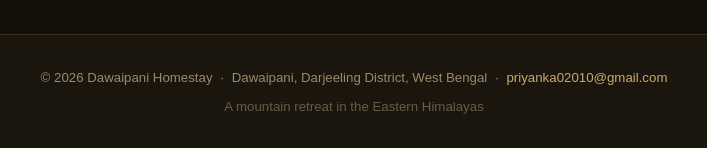
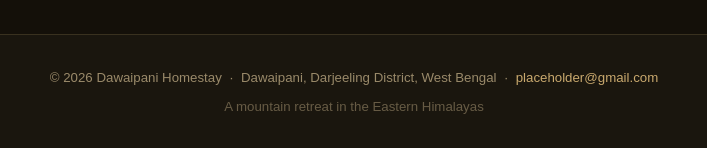
Before and after one commit to Priyanka-Mondal/dawaipani-homestay, a plain HTML site: page booking.html in a window 1280 px wide. Shown: the part 1731-1879 px from the top of the page, 286-993 px from the left. Drawn offline with nearby package versions, Linux system fonts and the light colour scheme.

Commit message:
Replace owner email with placeholder throughout site

```diff
--- a/booking.html
+++ b/booking.html
@@ -191,7 +191,7 @@
           </li>
           <li>
             Click <strong>Add New Service</strong> → choose <strong>Gmail</strong>
-            → connect your Google account (<code>priyanka02010@gmail.com</code>).
+            → connect your Google account (<code>placeholder@gmail.com</code>).
             Note your <strong>Service ID</strong>.
           </li>
           <li>
@@ -232,7 +232,7 @@
 </section>
 
 <footer>
-  <p>© 2026 Dawaipani Homestay &nbsp;·&nbsp; Dawaipani, Darjeeling District, West Bengal &nbsp;·&nbsp; <a href="mailto:priyanka02010@gmail.com">priyanka02010@gmail.com</a></p>
+  <p>© 2026 Dawaipani Homestay &nbsp;·&nbsp; Dawaipani, Darjeeling District, West Bengal &nbsp;·&nbsp; <a href="mailto:placeholder@gmail.com">placeholder@gmail.com</a></p>
   <p>A mountain retreat in the Eastern Himalayas</p>
 </footer>
 
--- a/js/booking.js
+++ b/js/booking.js
@@ -6,7 +6,7 @@ const EMAILJS_PUBLIC_KEY     = 'Cv4p96w9L7Tjq0tRs';
 const EMAILJS_SERVICE_ID     = 'service_jwiypzb';
 const EMAILJS_OWNER_TEMPLATE = 'template_2qgw57l';          // email sent to you
 const EMAILJS_GUEST_TEMPLATE = 'template_9dm35se';          // confirmation to guest
-const OWNER_EMAIL            = 'priyanka02010@gmail.com';
+const OWNER_EMAIL            = 'placeholder@gmail.com';
 // ============================================================
 
 const MONTH_NAMES = ['January','February','March','April','May','June',
```
Also changed, not shown: gallery.html (+1 -1 lines), index.html (+2 -2 lines), rooms.html (+1 -1 lines).
